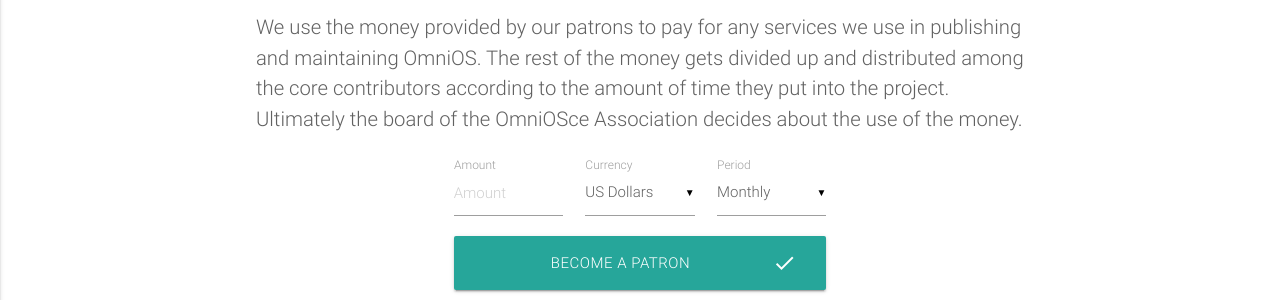
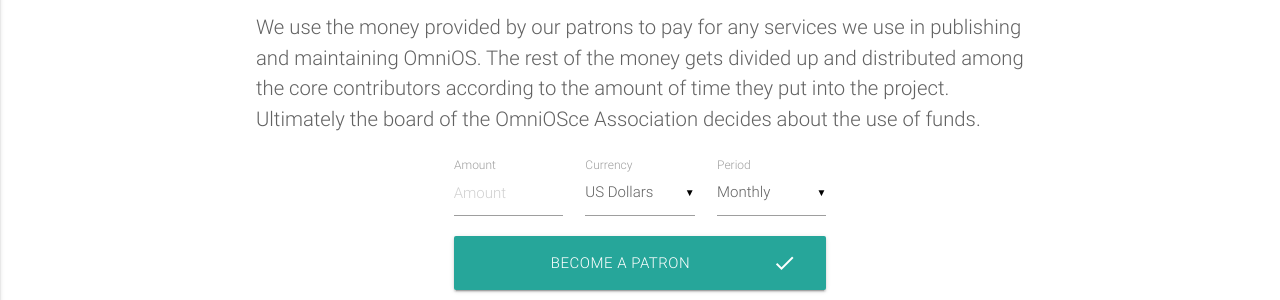
Before and after one commit to omniosorg/omniosorg.github.io, a Jekyll site: the page built from patron.md, in a window 1280 px wide. Shown: the part 334-634 px from the top of the page. Built offline with Jekyll 4.4.1, drawn with Linux system fonts in a browser that asks for light colours.

Commit message:
Add spinner, slight wording change

```diff
--- a/patron.md
+++ b/patron.md
@@ -16,7 +16,7 @@
 publishing and maintaining OmniOS. The rest of the money gets divided up
 and distributed among the core contributors according to the amount of time
 they put into the project. Ultimately the board of the OmniOSce Association
-decides about the use of the money.
+decides about the use of funds.
 
 
 <form class="patron_form">
@@ -58,7 +58,8 @@
   locale: 'auto',
   token: function(token,args) {
        jQuery('.patron_form').slideUp();
-       jQuery('#notice').html("<h1>Processing your Request ...</h1>");
+       jQuery('#notice').html("<h1>Processing your Request ... " .
+           "<img src=/spinner.gif></h1>");
        jQuery.ajax('https://apps.omniosce.org/patron/subscribe', {
        // jQuery.ajax('http://localhost:23843/patron/subscribe', {
 	dataType: 'json',
```
Also changed, not shown: spinner.gif (added).
